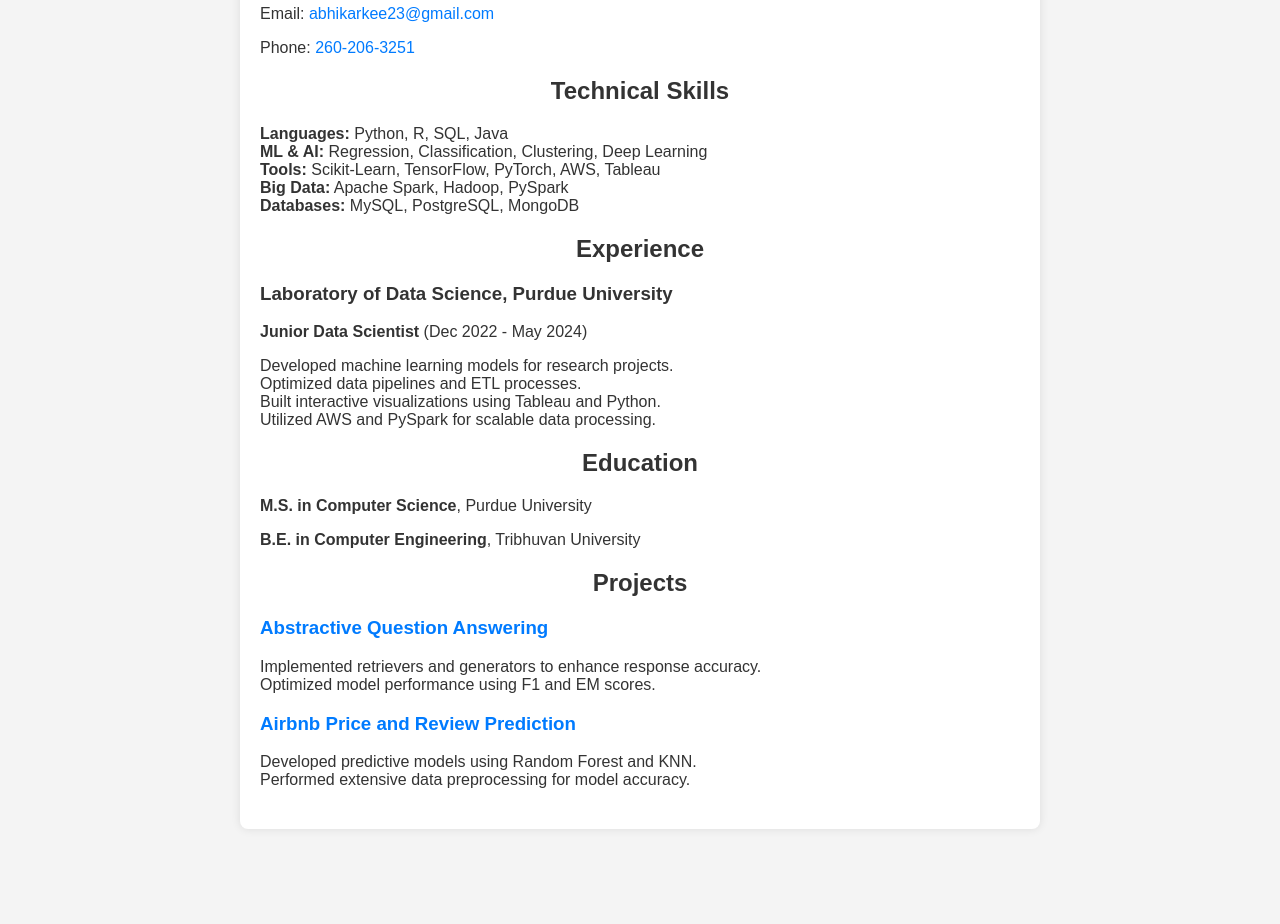
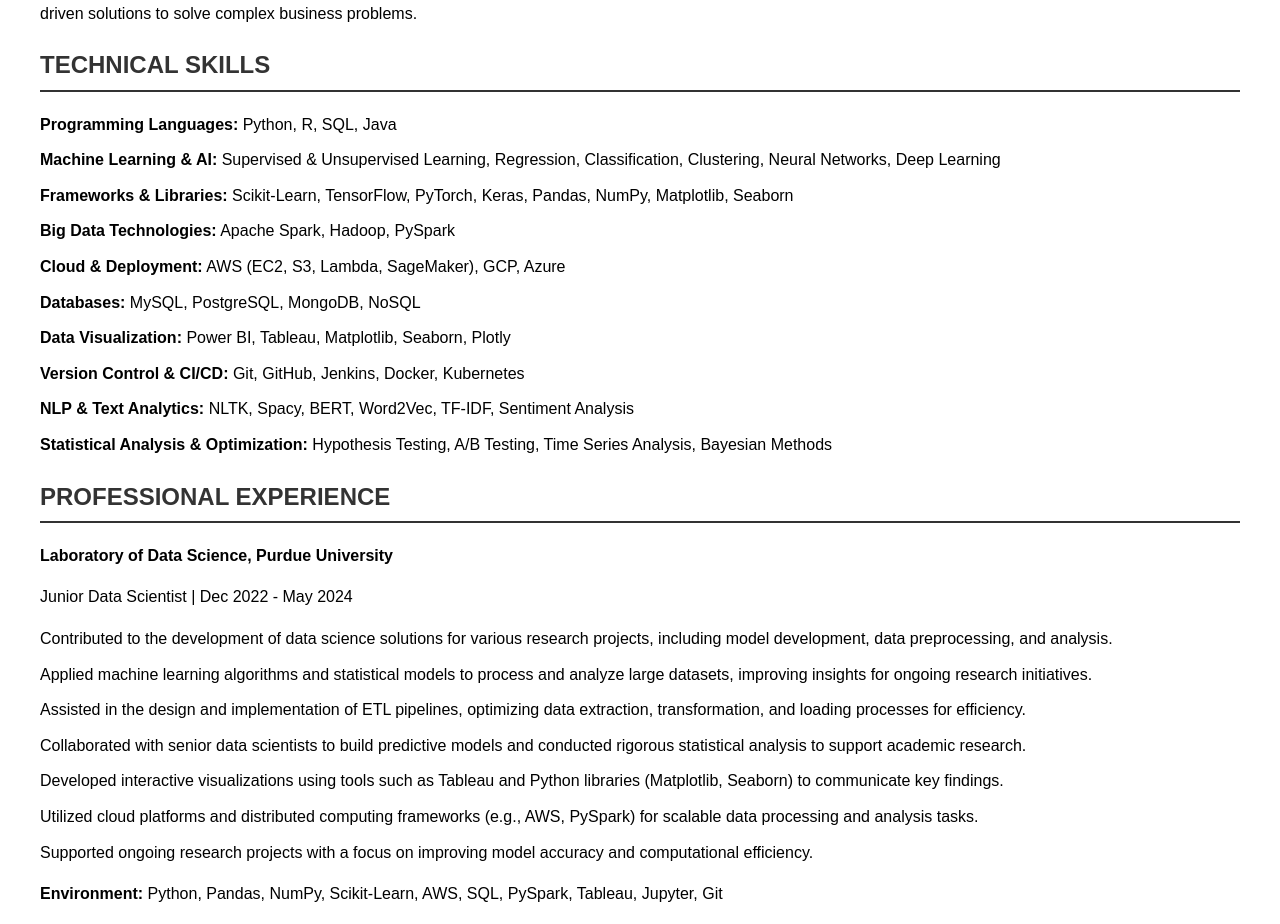
Before and after one commit to Ihba39/my-website, a plain HTML site: page index.html in a window 1280 px wide. Shown: the part 183-1107 px from the top of the page. Before the commit the page ends 1052 px from the top, so only its background shows below. Drawn offline with Linux system fonts and the light colour scheme.

Commit message:
Update index.html

```diff
--- a/index.html
+++ b/index.html
@@ -3,91 +3,99 @@
 <head>
     <meta charset="UTF-8">
     <meta name="viewport" content="width=device-width, initial-scale=1.0">
-    <title>Abhishek Karkee | Data Scientist</title>
+    <title>Resume</title>
     <style>
         body {
             font-family: Arial, sans-serif;
-            margin: 40px auto;
-            max-width: 800px;
-            background-color: #f4f4f4;
+            margin: 40px;
+            line-height: 1.6;
+        }
+        h1, h2 {
             color: #333;
         }
-        .container {
-            background: white;
-            padding: 20px;
-            border-radius: 8px;
-            box-shadow: 0 0 10px rgba(0, 0, 0, 0.1);
-        }
-        h1, h2 {
-            text-align: center;
-        }
-        .contact, .section {
+        .contact-info {
             margin-bottom: 20px;
         }
+        .section {
+            margin-bottom: 20px;
+        }
+        .section h2 {
+            border-bottom: 2px solid #333;
+            padding-bottom: 5px;
+        }
         ul {
-            list-style: none;
+            list-style-type: none;
             padding: 0;
         }
-        a {
-            color: #007bff;
-            text-decoration: none;
-        }
-        a:hover {
-            text-decoration: underline;
+        li {
+            margin-bottom: 10px;
         }
     </style>
 </head>
 <body>
-    <div class="container">
-        <h1>Abhishek Karkee</h1>
-        <h2>Data Scientist</h2>
-        <div class="contact">
-            <p>Email: <a href="mailto:abhikarkee23@gmail.com">abhikarkee23@gmail.com</a></p>
-            <p>Phone: <a href="tel:2602063251">260-206-3251</a></p>
-        </div>
+    <h1>Abhishek Karkee | Data Scientist</h1>
+    <p class="contact-info">
+        abhishek.karkee.3@gmail.com | 260-206-3251
+    </p>
+
+    <p>Over 2 years of experience in Data Science, Machine Learning, and AI, leveraging Agile methodologies like SCRUM, TDD, and BDD. Passionate about building data-driven solutions to solve complex business problems.</p>
 
     <div class="section">
-            <h2>Technical Skills</h2>
+        <h2>TECHNICAL SKILLS</h2>
         <ul>
-                <li><strong>Languages:</strong> Python, R, SQL, Java</li>
-                <li><strong>ML & AI:</strong> Regression, Classification, Clustering, Deep Learning</li>
-                <li><strong>Tools:</strong> Scikit-Learn, TensorFlow, PyTorch, AWS, Tableau</li>
-                <li><strong>Big Data:</strong> Apache Spark, Hadoop, PySpark</li>
-                <li><strong>Databases:</strong> MySQL, PostgreSQL, MongoDB</li>
+            <li><strong>Programming Languages:</strong> Python, R, SQL, Java</li>
+            <li><strong>Machine Learning & AI:</strong> Supervised & Unsupervised Learning, Regression, Classification, Clustering, Neural Networks, Deep Learning</li>
+            <li><strong>Frameworks & Libraries:</strong> Scikit-Learn, TensorFlow, PyTorch, Keras, Pandas, NumPy, Matplotlib, Seaborn</li>
+            <li><strong>Big Data Technologies:</strong> Apache Spark, Hadoop, PySpark</li>
+            <li><strong>Cloud & Deployment:</strong> AWS (EC2, S3, Lambda, SageMaker), GCP, Azure</li>
+            <li><strong>Databases:</strong> MySQL, PostgreSQL, MongoDB, NoSQL</li>
+            <li><strong>Data Visualization:</strong> Power BI, Tableau, Matplotlib, Seaborn, Plotly</li>
+            <li><strong>Version Control & CI/CD:</strong> Git, GitHub, Jenkins, Docker, Kubernetes</li>
+            <li><strong>NLP & Text Analytics:</strong> NLTK, Spacy, BERT, Word2Vec, TF-IDF, Sentiment Analysis</li>
+            <li><strong>Statistical Analysis & Optimization:</strong> Hypothesis Testing, A/B Testing, Time Series Analysis, Bayesian Methods</li>
         </ul>
     </div>
 
     <div class="section">
-            <h2>Experience</h2>
-            <h3>Laboratory of Data Science, Purdue University</h3>
-            <p><strong>Junior Data Scientist</strong> (Dec 2022 - May 2024)</p>
+        <h2>PROFESSIONAL EXPERIENCE</h2>
+        <p><strong>Laboratory of Data Science, Purdue University</strong></p>
+        <p>Junior Data Scientist | Dec 2022 - May 2024</p>
         <ul>
-                <li>Developed machine learning models for research projects.</li>
-                <li>Optimized data pipelines and ETL processes.</li>
-                <li>Built interactive visualizations using Tableau and Python.</li>
-                <li>Utilized AWS and PySpark for scalable data processing.</li>
+            <li>Contributed to the development of data science solutions for various research projects, including model development, data preprocessing, and analysis.</li>
+            <li>Applied machine learning algorithms and statistical models to process and analyze large datasets, improving insights for ongoing research initiatives.</li>
+            <li>Assisted in the design and implementation of ETL pipelines, optimizing data extraction, transformation, and loading processes for efficiency.</li>
+            <li>Collaborated with senior data scientists to build predictive models and conducted rigorous statistical analysis to support academic research.</li>
+            <li>Developed interactive visualizations using tools such as Tableau and Python libraries (Matplotlib, Seaborn) to communicate key findings.</li>
+            <li>Utilized cloud platforms and distributed computing frameworks (e.g., AWS, PySpark) for scalable data processing and analysis tasks.</li>
+            <li>Supported ongoing research projects with a focus on improving model accuracy and computational efficiency.</li>
         </ul>
+        <p><strong>Environment:</strong> Python, Pandas, NumPy, Scikit-Learn, AWS, SQL, PySpark, Tableau, Jupyter, Git</p>
     </div>
 
     <div class="section">
-            <h2>Education</h2>
-            <p><strong>M.S. in Computer Science</strong>, Purdue University</p>
-            <p><strong>B.E. in Computer Engineering</strong>, Tribhuvan University</p>
+        <h2>EDUCATION</h2>
+        <p><strong>Master of Science in Computer Science, Purdue University</strong></p>
+        <p>Software Engineering, NLP, Deep Learning, Machine Learning, Network Security and Cryptography, Data Analytics in Business using R, OS, Data Structure and Algorithm, Database Systems</p>
+        <p><strong>Bachelor in Computer Engineering, Tribhuvan University, Kathmandu</strong></p>
+        <p>Computer Programming, Engineering Mathematics, OOPs, Theory of Computation, Digital Logic, Data Structure and Algorithm, Discrete Structure, Microprocessor, Applied Mathematics, Numerical Methods, Software Engineering, Computer Organization and Architecture, Computer Graphics, Probability and Statistics, Object Oriented Analysis and Design, Database Management System, AI, Embedded System, Operating System, Project Management, Computer Network</p>
     </div>
 
     <div class="section">
-            <h2>Projects</h2>
-            <h3><a href="https://bitbucket.org/Ihba3/abstractive-qa/" target="_blank">Abstractive Question Answering</a></h3>
+        <h2>PROJECTS</h2>
+        <p><strong><a href="https://bitbucket.org/Ihba3/abstractive-qa/" target="_blank">Abstractive Question Answering</a></strong></p>
         <ul>
-                <li>Implemented retrievers and generators to enhance response accuracy.</li>
-                <li>Optimized model performance using F1 and EM scores.</li>
+            <li>Developed an abstractive QA system using Hugging Face’s retrievers and generators for the SQUAD dataset.</li>
+            <li>Implemented three different retrievers and generators to acquire relevant information and generate responses.</li>
+            <li>Assessed model performance with F1 and Exact Match (EM) scores, ensuring high-quality answers based on retrieved data.</li>
+            <li>Focused on optimizing retrieval and generation processes to improve overall system accuracy.</li>
         </ul>
-            <h3><a href="https://bitbucket.org/Ihba3/data-science/" target="_blank">Airbnb Price and Review Prediction</a></h3>
+        <p><strong><a href="https://bitbucket.org/Ihba3/data-science/" target="_blank">Airbnb Price and Review Prediction</a></strong></p>
         <ul>
-                <li>Developed predictive models using Random Forest and KNN.</li>
-                <li>Performed extensive data preprocessing for model accuracy.</li>
+            <li>Built predictive models for Airbnb listing prices and ratings using Random Forest and KNN machine learning algorithms.</li>
+            <li>Performed comprehensive data collection, cleaning, and preprocessing to prepare datasets for model training.</li>
+            <li>Developed two distinct models: one for predicting listing prices and another for predicting ratings based on historical data.</li>
+            <li>Aimed to assist hosts in setting optimal prices and helping travelers make data-driven decisions.</li>
         </ul>
-        </div>
     </div>
 </body>
 </html>
```
Lines whose indentation alone changed are shown as unchanged.
